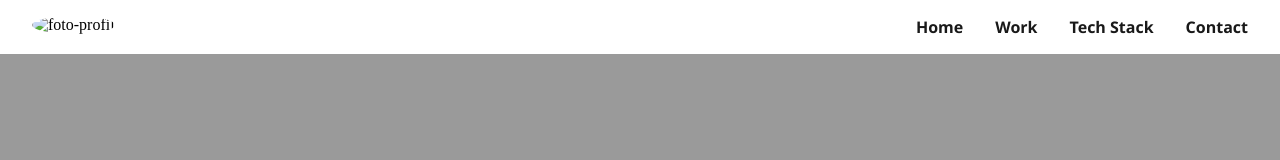
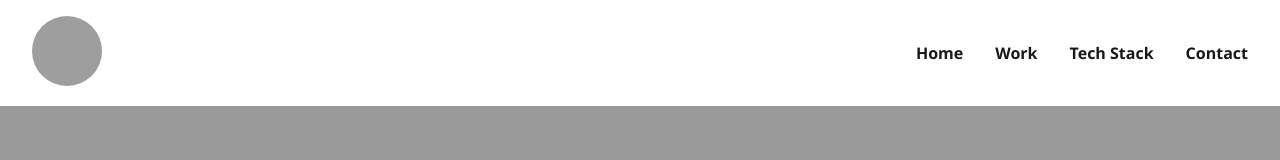
Before and after one commit to Ikhwanirgi/navbar, a plain HTML site: page index.html in a window 1280 px wide. Drawn offline with Linux system fonts and the light colour scheme; the site is published under a folder, as on GitHub Pages, so addresses that start at the root find nothing.

Commit message:
Update index.html

```diff
--- a/index.html
+++ b/index.html
@@ -9,7 +9,7 @@
 <body>
     <nav>
         <div>
-            <img src="/profil1.png" alt="foto-profil" style="width:70px; height:70px; border-radius:70%; object-fit:cover;">
+            <img src="./profil1.png" alt="foto-profil" style="width:70px; height:70px; border-radius:70%; object-fit:cover;">
         </div>
         <ul>
             <li>
```
